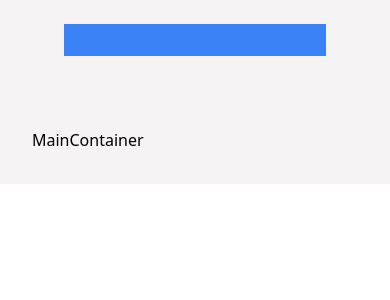
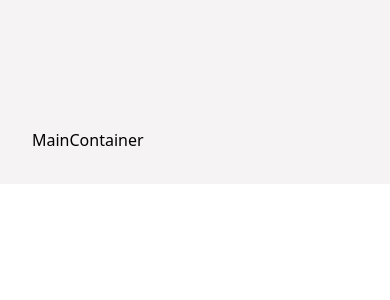
Before and after one commit to Shobhnik13/Food-delivery-app, a React (Vite) app in the folder frontend/: page / in a window 390 px wide. Shown: the top 300 px of the page. Built offline with nearby package versions, Linux system fonts and the light colour scheme.

Commit message:
fixed changes

```diff
--- a/frontend/src/Components/Header.jsx
+++ b/frontend/src/Components/Header.jsx
@@ -90,7 +90,7 @@ const Header = () => {
             </div>
         </div>
             {/* mobile menu  */}
-    <div className='flex md:hidden w-full bg-blue-500 h-full p-4'>
+    <div className='flex md:hidden w-full  h-full p-4'>
 
     </div>
     </header>
```
